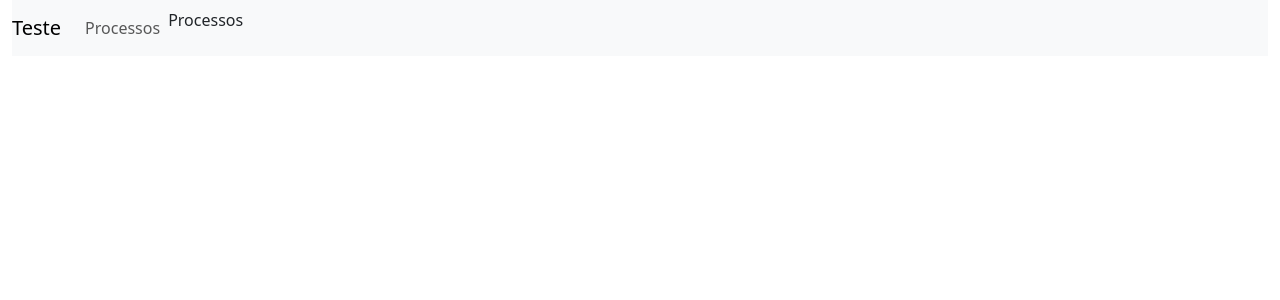
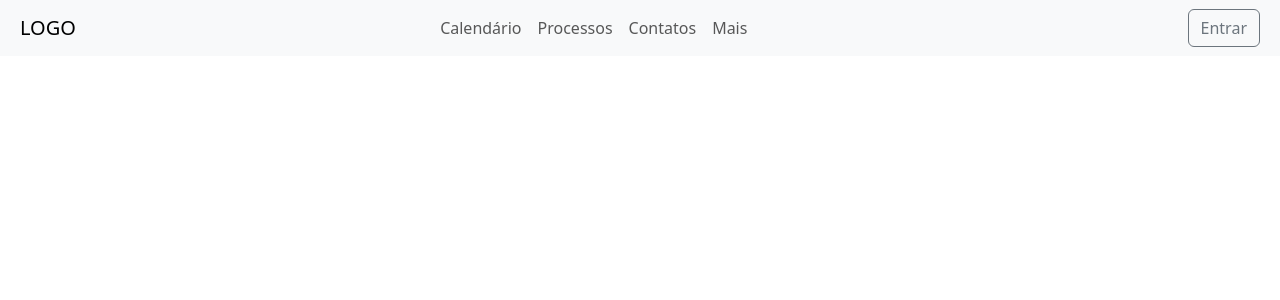
Before and after one commit to Znilcosta/processos-salsa, a React (Create React App) app: page / in a window 1280 px wide. Shown: the top 300 px of the page. Built offline with nearby package versions, Linux system fonts and the light colour scheme.

Commit message:
style Header

```diff
--- a/src/components/Header.jsx
+++ b/src/components/Header.jsx
@@ -3,21 +3,47 @@ import React from 'react';
 function Header() {
   return (
     <div className="container-fluid">
+      <div className="row">
         <nav className="navbar navbar-expand-lg navbar-light bg-light">
-        <a className="navbar-brand" href="#">
-          Teste
+          <div className="col">
+            <a className="navbar-brand " style={{ marginLeft: 20 }} href="#">
+              LOGO
             </a>
+          </div>
+          <div className="col-md-auto"></div>
           <div className="collapse navbar-collapse">
             <ul className="navbar-nav">
-            <li className="nav-item active">
-              <a className="nav-link">Processos</a>
+              <li className="nav-item">
+                <a className="nav-link" href="#">
+                  Calendário
+                </a>
               </li>
-            <li>
-              <a>Processos</a>
+              <li className="nav-item">
+                <a className="nav-link" href="#">
+                  Processos
+                </a>
+              </li>
+              <li className="nav-item">
+                <a className="nav-link" href="#">
+                  Contatos
+                </a>
+              </li>
+              <li className="nav-item">
+                <a className="nav-link" href="#">
+                  Mais
+                </a>
               </li>
             </ul>
           </div>
+          <button
+            type="button"
+            className="btn btn-outline-secondary btn-block"
+            style={{ marginRight: 20 }}
+          >
+            Entrar
+          </button>
         </nav>
+      </div>
     </div>
   );
 }
```
Lines whose indentation alone changed are shown as unchanged.
